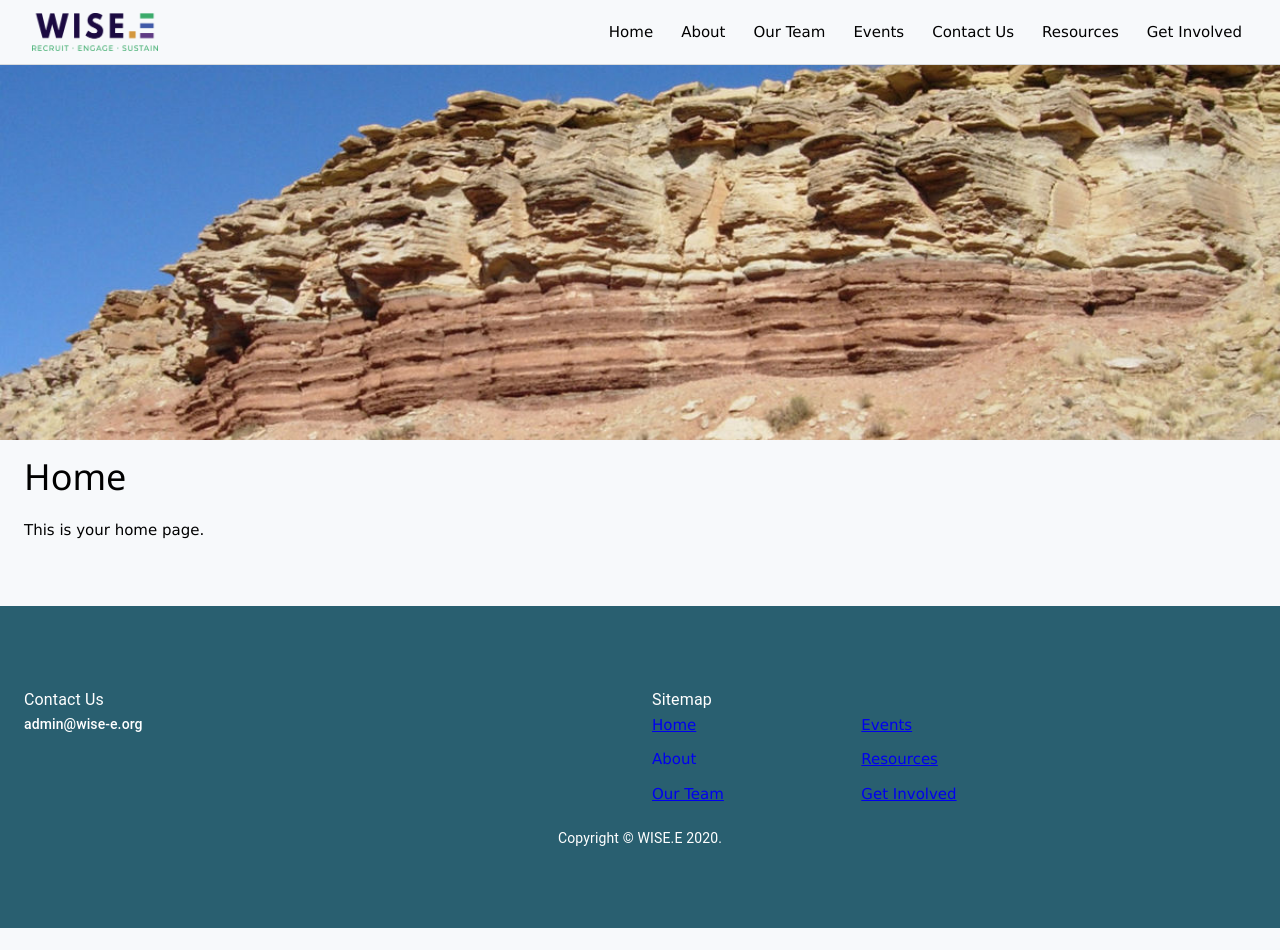
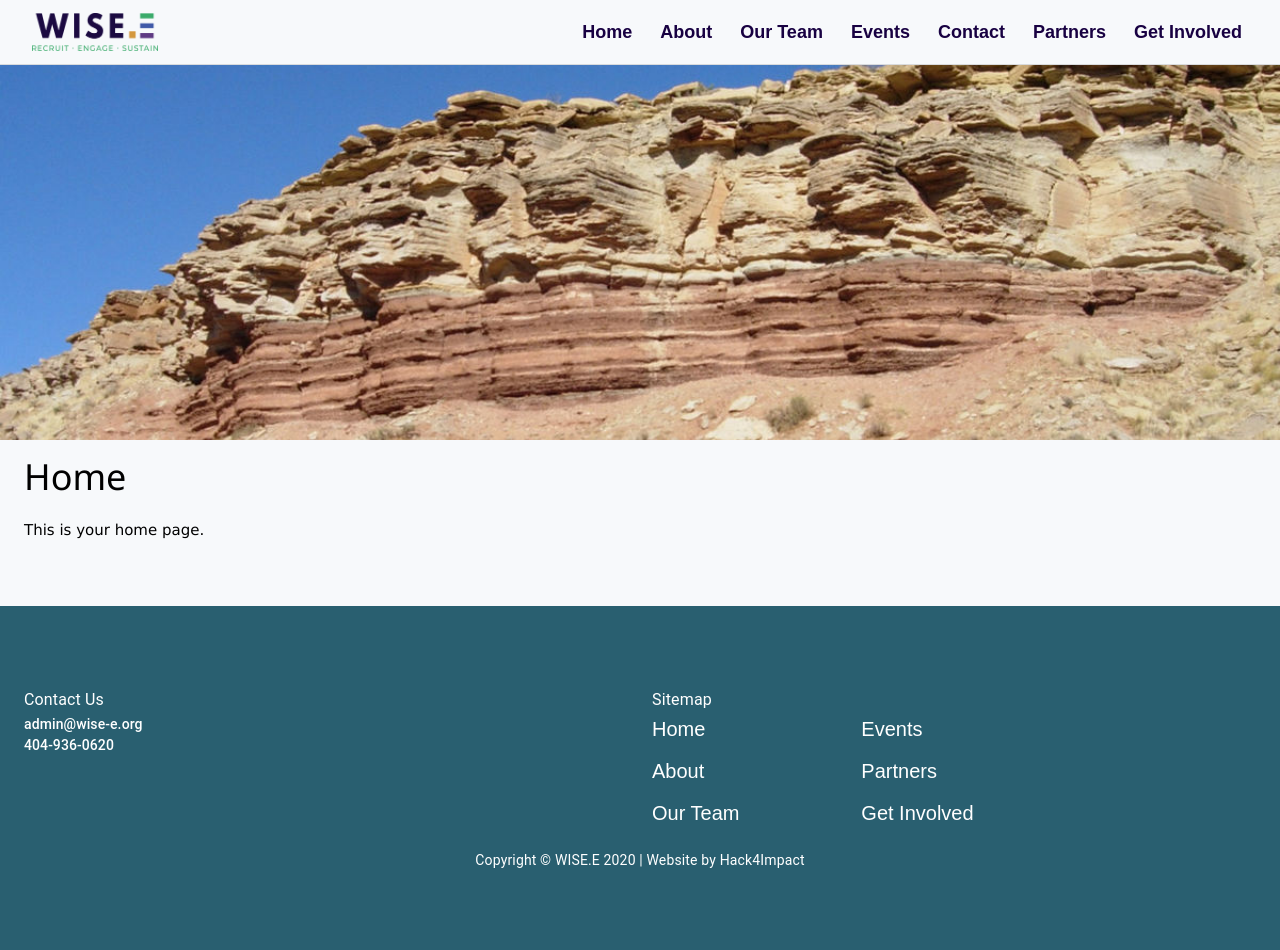
Before and after one commit to Hack4Impact-UMD/WISE-E, a React (Create React App) app: page / in a window 1280 px wide. Before the commit the page ends 928 px from the top, so only its background shows below. Built offline with nearby package versions, Linux system fonts and the light colour scheme.

Commit message:
Rename Resources to Partners
-Rename “Resources” to “Partners” and update references
-Update some styling in header, footer, and About

```diff
--- a/src/App.js
+++ b/src/App.js
@@ -7,7 +7,7 @@ import About from "./components/About";
 import Team from "./components/Team";
 import Events from "./components/Events";
 import Contact from "./components/Contact";
-import Resources from "./components/Resources";
+import Partners from "./components/Partners";
 import GetInvolved from "./components/GetInvolved";
 
 const App = () => {
@@ -19,7 +19,7 @@ const App = () => {
 				<Route exact path="/team" component={Team} />
 				<Route exact path="/events" component={Events} />
 				<Route exact path="/contact" component={Contact} />
-				<Route exact path="/resources" component={Resources} />
+				<Route exact path="/partners" component={Partners} />
 				<Route exact path="/get-involved" component={GetInvolved} />
 				<Route exact path="/" component={Home} />
 				<Redirect to="/" />
--- a/src/components/About/index.js
+++ b/src/components/About/index.js
@@ -7,6 +7,7 @@ const About = () => {
   return (
     <>
       <div className={styles["banner-img"]}>
+        <br></br>
         <br></br>
         <br></br>
 
--- a/src/components/About/styles.module.css
+++ b/src/components/About/styles.module.css
@@ -10,7 +10,7 @@
 .header-div-1{
     position: relative;
     right: 500px;
-    background-color:  #5E3A82;
+    background-color:  #3DAB6B;
     opacity: 0.77;
 }
 .header-div-2{
@@ -22,7 +22,7 @@
 .header-div-3{
     position: relative;
     right: 300px;
-    background-color:  #3DAB6B;
+    background-color:  #5E3A82;
     opacity: 0.77;
 }
 
--- a/src/components/Contact/index.js
+++ b/src/components/Contact/index.js
@@ -4,7 +4,8 @@ import { Container } from '@material-ui/core';
 const Contact = () => {
     return (
         <Container>
-            <h1>Contact</h1>
+            <h1>Resources</h1>
+            <p>Contact info</p>
         </Container>
     );
 }
--- a/src/components/Footer.js
+++ b/src/components/Footer.js
@@ -14,8 +14,10 @@ function Copyright() {
       <Link color="inherit" href="https://material-ui.com/">
         WISE.E
       </Link>{" "}
-      {new Date().getFullYear()}
-      {"."}
+      {new Date().getFullYear()} {" | "} {"Website by "}
+      <Link color="inherit" href="https://umd.hack4impact.org">
+        Hack4Impact
+      </Link>
     </Typography>
   );
 }
@@ -27,6 +29,12 @@ const useStyles = makeStyles((theme) => ({
     marginTop: theme.spacing(8),
     padding: theme.spacing(10, 0),
   },
+  link: {
+    color: "white",
+    fontFamily: "sans-serif",
+    fontSize: 20,
+    // fontWeight: "bold"
+  }
 }));
 
 export default function Footer(props) {
@@ -44,6 +52,7 @@ export default function Footer(props) {
             <Grid container spacing={2}>
               <Grid item inner>
               <Typography variant="subtitle2">admin@wise-e.org</Typography>
+              <Typography variant="subtitle2">404-936-0620</Typography>
               </Grid>
             </Grid>
           </Grid>
@@ -55,32 +64,42 @@ export default function Footer(props) {
             {/* Row 1 */}
             <Grid container spacing={3}>
               <Grid item xs={4}>
-                <a href="/">Home</a>
+              <Link className={classes.link} href="/">
+                  Home
+                </Link>
               </Grid>
               <Grid item xs={4}>
-                <a href="events">Events</a>
+                <Link className={classes.link} href="events">
+                  Events
+                </Link>
               </Grid>
             </Grid>
 
             {/* Row 2 */}
             <Grid container spacing={3}>
               <Grid item xs={4}>
-                <Link href="about" color="white">
+                <Link className={classes.link} href="about">
                   About
                 </Link>
               </Grid>
               <Grid item xs={4}>
-                <a href="Resources">Resources</a>
+                <Link className={classes.link} href="partners" >
+                  Partners
+                </Link>
               </Grid>
             </Grid>
 
             {/* Row 3 */}
             <Grid container spacing={3}>
               <Grid item xs={4}>
-                <a href="team">Our Team</a>
+                <Link className={classes.link} href="team">
+                  Our Team
+                </Link>
               </Grid>
               <Grid item xs={4}>
-                <a href="get-involved">Get Involved</a>
+                <Link className={classes.link} href="get-involved" >
+                  Get Involved
+                </Link>
               </Grid>
             </Grid>
           </Grid>
--- a/src/components/Header.js
+++ b/src/components/Header.js
@@ -10,8 +10,8 @@ const sections = [
     { title: "About", url: "/about" },
     { title: "Our Team", url: "/team" },
     { title: "Events", url: "/events" },
-    { title: "Contact Us", url: "/contact" },
-    { title: "Resources", url: "/resources" },
+    { title: "Contact", url: "/contact" },
+    { title: "Partners", url: "/partners" },
     { title: "Get Involved", url: "/get-involved" },
 ];
 
@@ -30,6 +30,10 @@ const useStyles = makeStyles((theme) => ({
         justifyContent: 'space-between',
         padding: theme.spacing(1.75),
         flexShrink: 1,
+        color: "#180142",
+        fontFamily: "sans-serif",
+        fontWeight: "bold",
+        fontSize: 18
     },
     logo:{
         height: 38,
--- a/src/components/Resources/index.js
+++ b/src/components/Partners/index.js
@@ -84,7 +84,7 @@ function Row(props) {
 }
 
 
-const Resources = (props) => {
+const Partners = (props) => {
   const classes = useCardStyles();
   const [grants, setGrants] = useState([]);
   const contentful = require("contentful");
@@ -108,7 +108,7 @@ const Resources = (props) => {
   return (
     <>
       <Container>
-        <h1>Resources</h1>
+        <h1>Partners</h1>
       </Container>
 
       <Container>
@@ -188,4 +188,4 @@ const Resources = (props) => {
   );
 };
 
-export default Resources;
+export default Partners;
```
Also changed, not shown: src/components/Partners/CardTemplate.js (renamed from src/components/Resources/CardTemplate.js), src/components/Partners/data/allianceData.json (renamed from src/components/Resources/data/allianceData.json), src/components/Partners/data/networkData.json (renamed from src/components/Resources/data/networkData.json), src/components/Partners/data/partnerData.json (renamed from src/components/Resources/data/partnerData.json).
